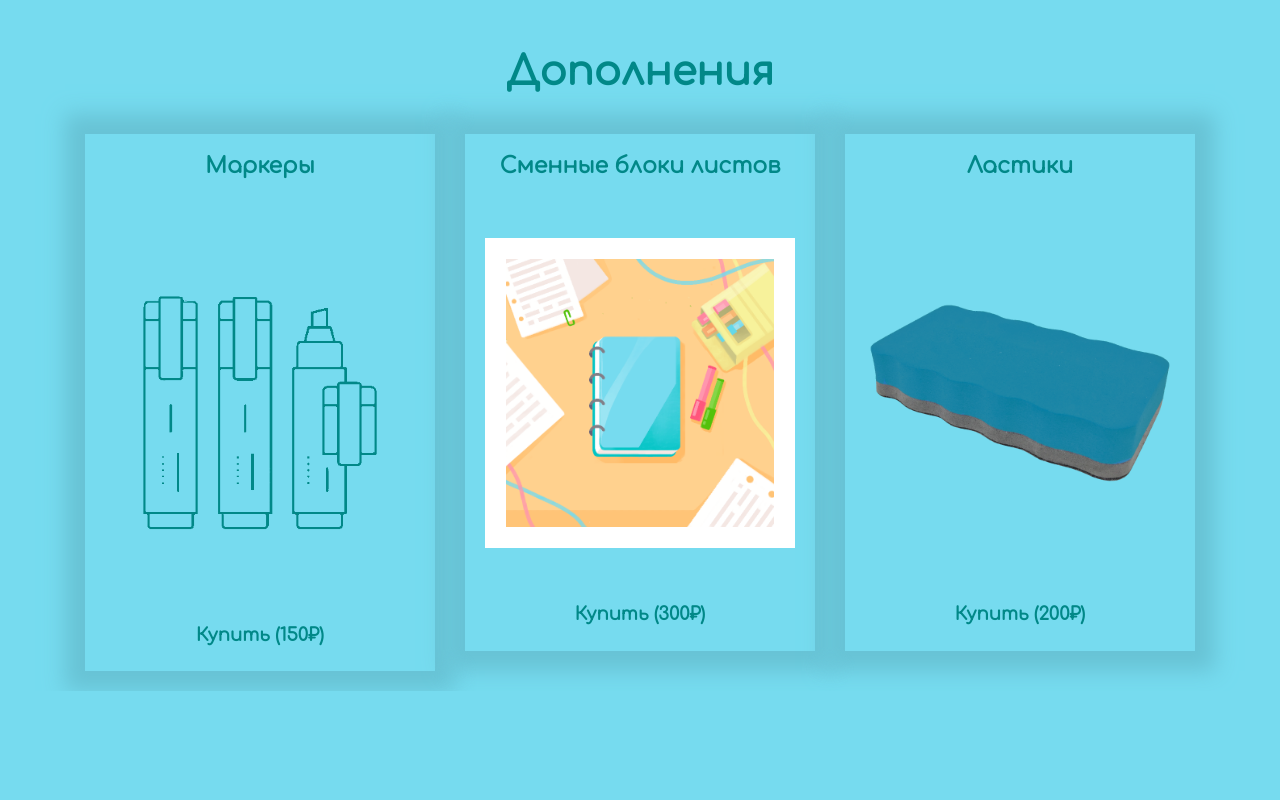
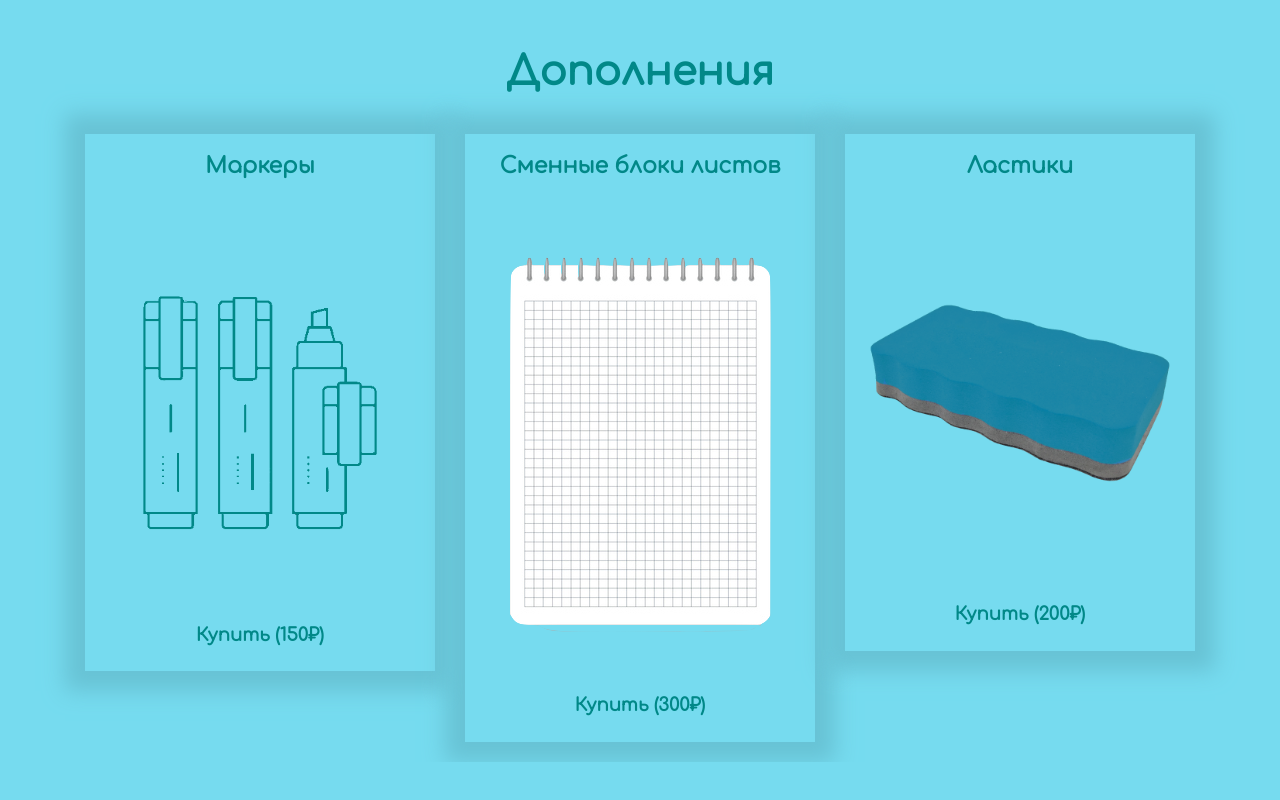
Before and after one commit to magicbook30/presentation, a plain HTML site: page index.html in a window 1280 px wide. Shown: the part 1584-2384 px from the top of the page. Drawn offline with nearby package versions, Linux system fonts and the light colour scheme.

Commit message:
Last update.

```diff
--- a/index.html
+++ b/index.html
@@ -270,7 +270,7 @@
                               <div class="box_main">
                                  <h4 class="notebooks_text">Сменные блоки листов</h4>
                                  <!--<p class="price_text">Start Price  <span style="color: #262626;">$ 100</span></p>-->
-                                 <div class="accessories_img"><img src="images/blocks.png"></div>
+                                 <div class="accessories_img"><img src="images/checkered-img.png"></div>
                                  <div class="btn_main">
                                     <div class="buy_bt"><a href="#">Купить (300₽)</a></div>
                                     <!--<div class="seemore_bt"><a href="#">See More</a></div>-->
```
